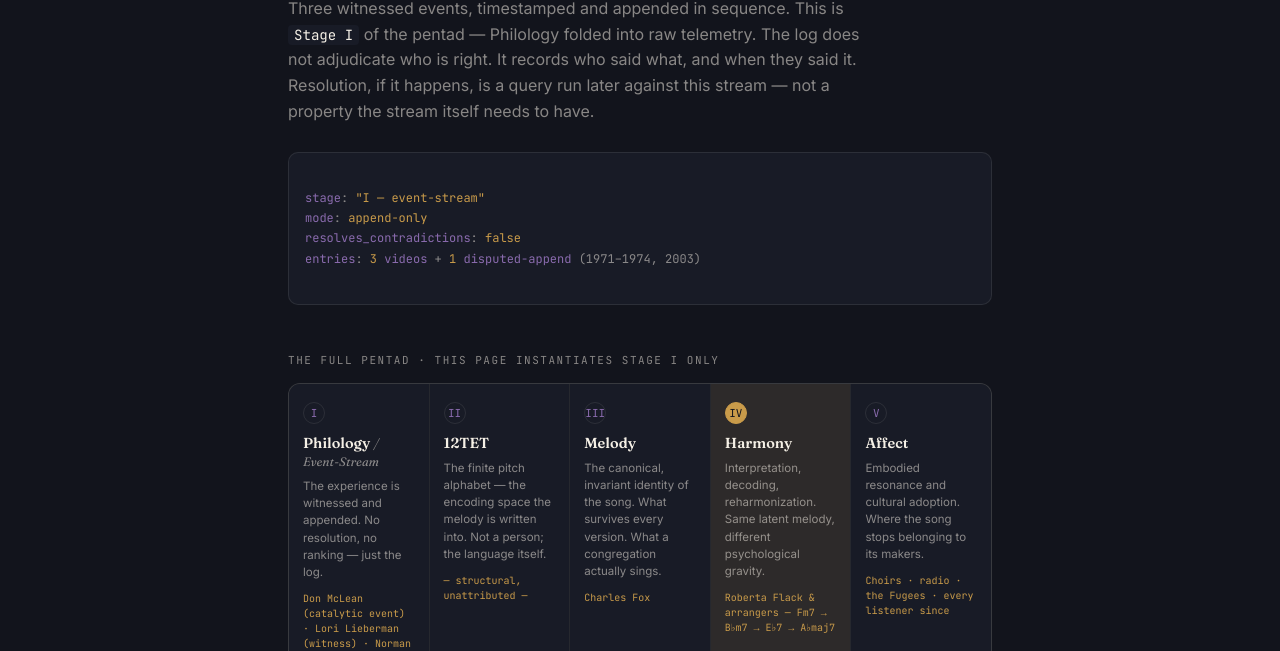
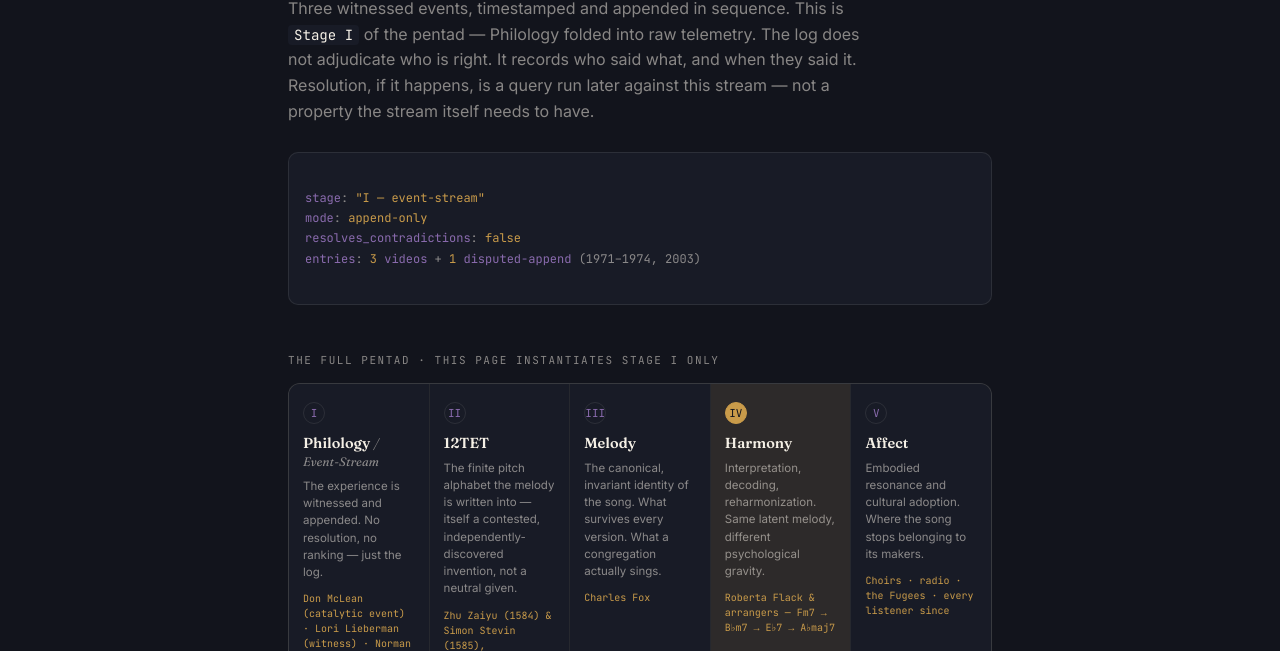
Before and after one commit to ukubona-llc/reharm, a plain HTML site: page index.html in a window 1280 px wide. Shown: the part 301-952 px from the top of the page. Drawn offline with Linux system fonts and the light colour scheme.

Commit message:
proper attribution for 12TET

```diff
--- a/index.html
+++ b/index.html
@@ -529,8 +529,8 @@
     <div class="pcell" data-n="II">
       <span class="pnum">II</span>
       <h3>12TET</h3>
-      <p class="pfn">The finite pitch alphabet — the encoding space the melody is written into. Not a person; the language itself.</p>
-      <p class="pwho">— structural, unattributed —</p>
+      <p class="pfn">The finite pitch alphabet the melody is written into — itself a contested, independently-discovered invention, not a neutral given.</p>
+      <p class="pwho">Zhu Zaiyu (1584) &amp; Simon Stevin (1585), independently — disputed credit</p>
     </div>
     <div class="pcell" data-n="III">
       <span class="pnum">III</span>
```
